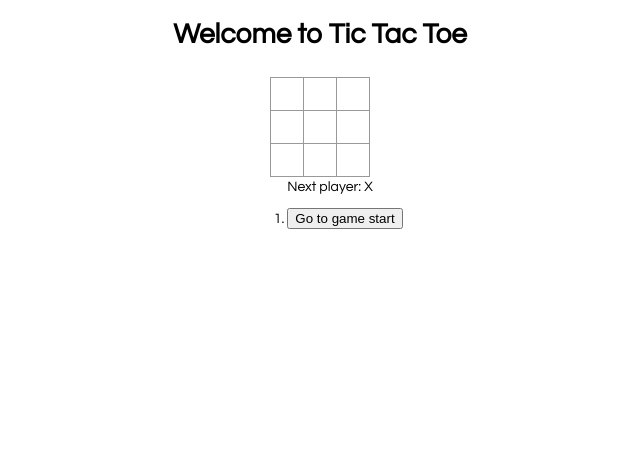
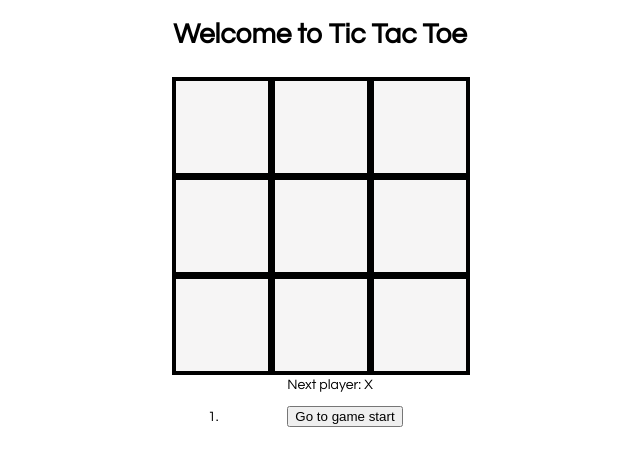
Before and after one commit to coryjbergquist/javascript-tic-tac-toe, a React app: page / in a window 1280 px wide. Shown: the whole page, without its empty margins (320-960 px from the left). Built offline with nearby package versions, Linux system fonts and the light colour scheme.

Commit message:
englarge game board and text

```diff
--- a/src/index.css
+++ b/src/index.css
@@ -18,18 +18,18 @@ ol, ul {
 }
 
 .square {
-  background: #fff;
-  border: 1px solid #999;
+  background: #F6F5F5;
+  border: 4px solid black;
   float: left;
-  font-size: 24px;
+  font-size: 30px;
   font-weight: bold;
   line-height: 34px;
-  height: 34px;
+  height: 100px;
   margin-right: -1px;
   margin-top: -1px;
   padding: 0;
   text-align: center;
-  width: 34px;
+  width: 100px;
 }
 
 .square:focus {
```
